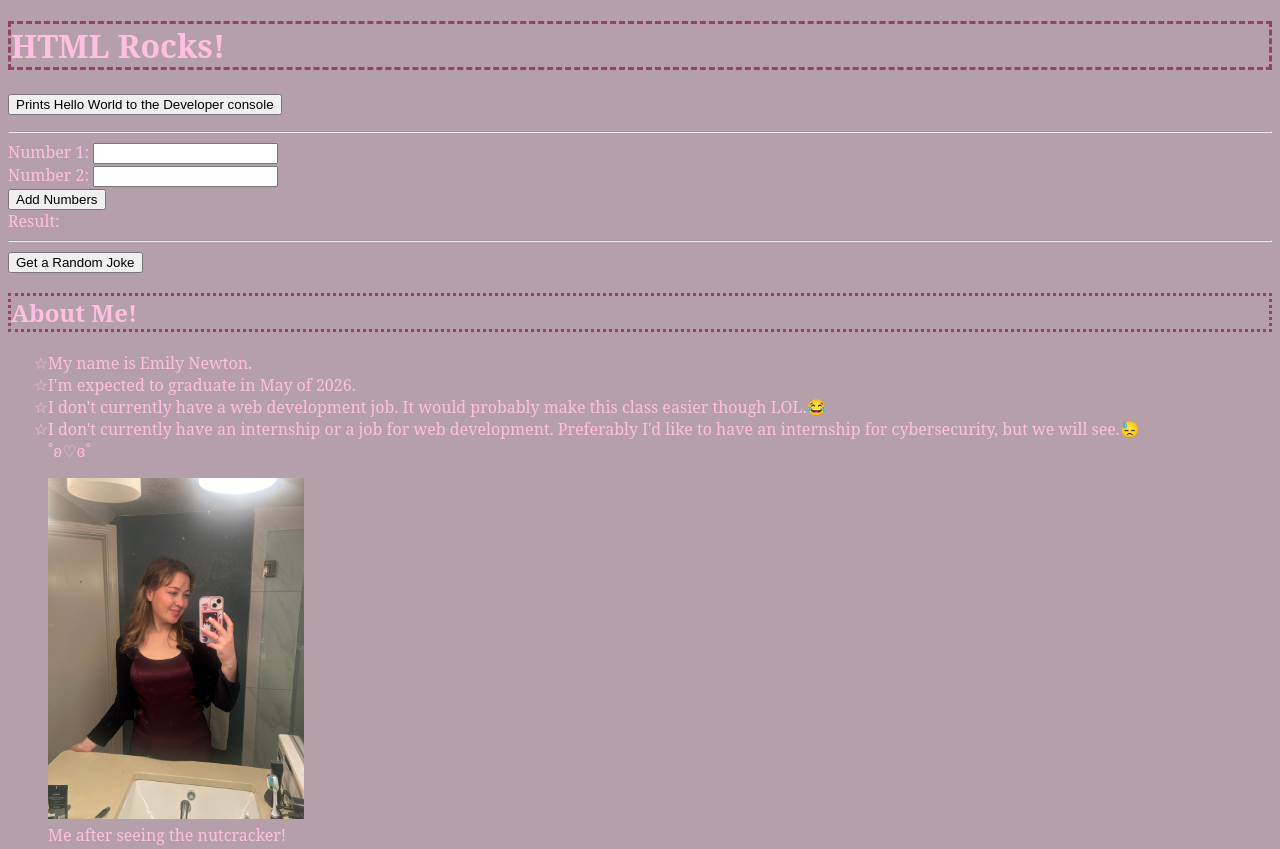
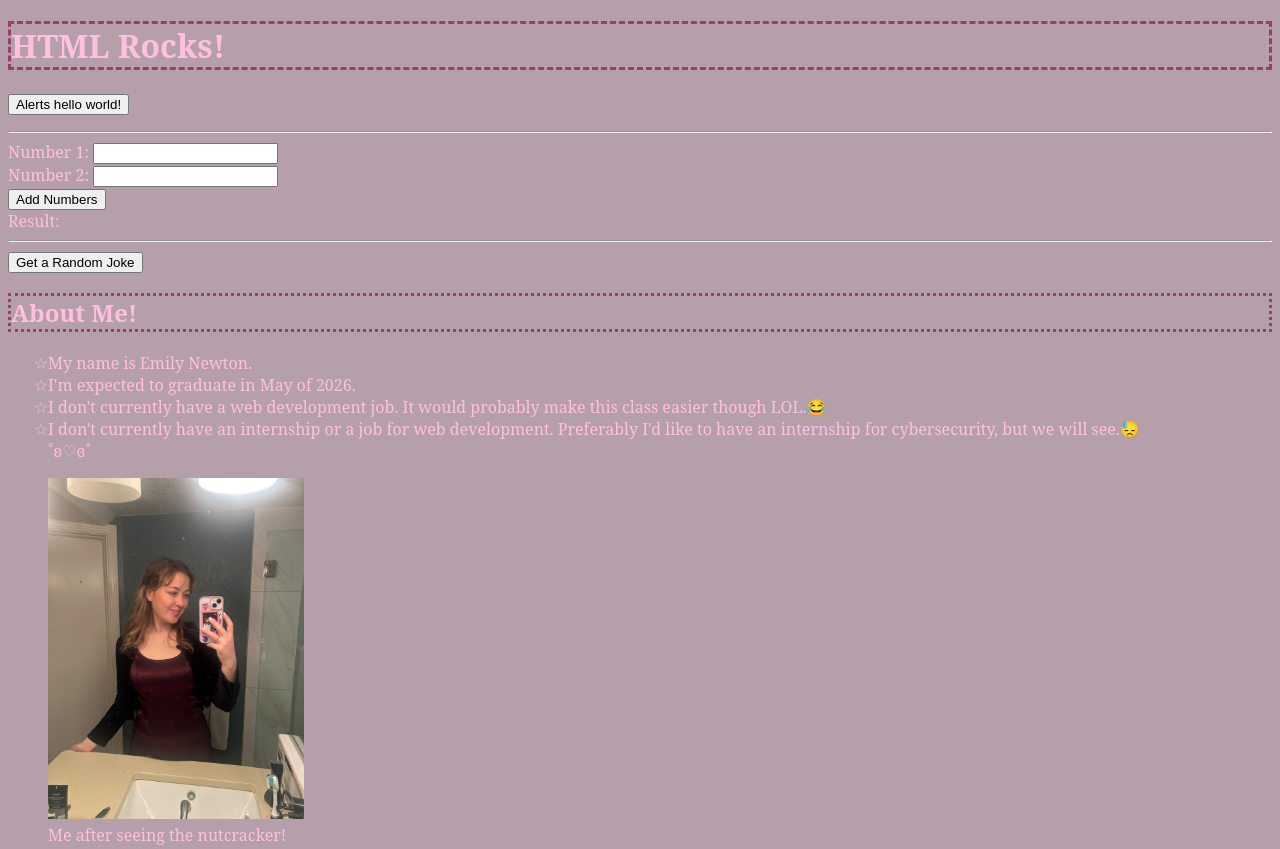
Before and after one commit to emilynewton/lab1, a website: page index.html in a window 1280 px wide. Shown: the top 849 px of the page. Drawn offline with Linux system fonts and the light colour scheme.

Commit message:
finishing changes

```diff
--- a/index.html
+++ b/index.html
@@ -13,7 +13,7 @@
 <body>
   <h1>HTML Rocks!</h1>
   <p>
-    <button  onclick="helloWorld()">Prints Hello World to the Developer console</button>
+    <button  onclick="helloWorld()">Alerts hello world!</button>
   </p>
   <hr>
   <form id="addForm">
```
Also changed, not shown: test/test.js (+10 -9 lines).
